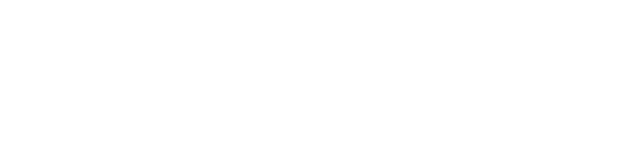
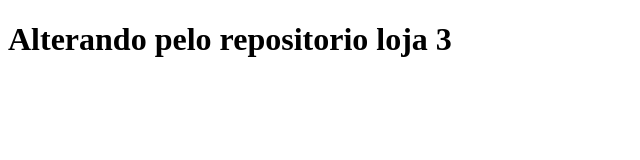
Before and after one commit to tiagoBCN/lojavirtual, a plain HTML site: page index.html in a window 1280 px wide. Shown: the whole page, without its empty margins (0-640 px from the left). Drawn offline with Linux system fonts and the light colour scheme.

Commit message:
aditing index e creating script.js

```diff
--- a/index.html
+++ b/index.html
@@ -6,6 +6,6 @@
     <title>Loja Virtual</title>
 </head>
 <body>
-
+    <h1>Alterando pelo repositorio loja 3</h1>
 </body>
 </html>
--- /dev/null
+++ b/scropt.js
@@ -0,0 +1 @@
+console.log("Hello World")
```
